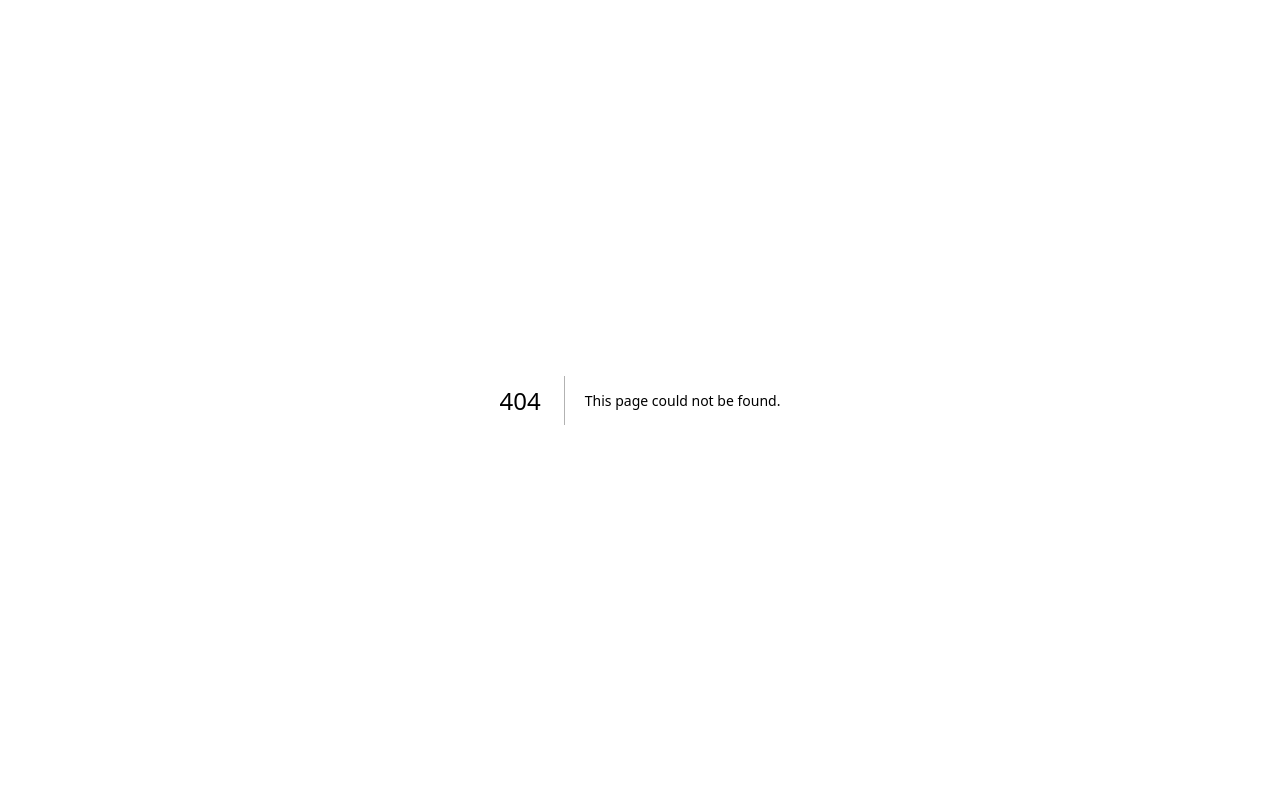
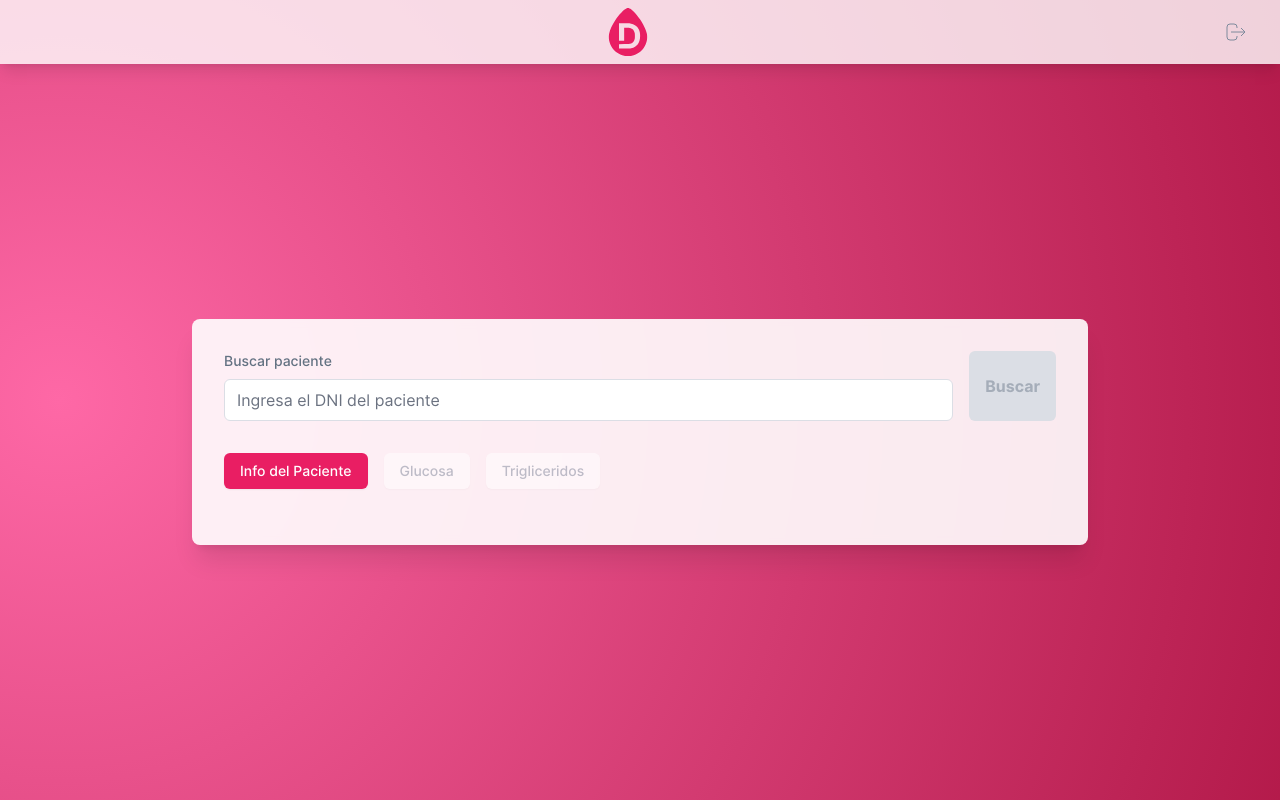
Before and after one commit to patricio0312rev/diabeticontrol, a Next.js app: page /home in a window 1280 px wide. Before the commit this address had no page. Built offline with nearby package versions, Linux system fonts and the light colour scheme.

Commit message:
feat: initial home page

```diff
--- /dev/null
+++ b/src/app/home/page.tsx
@@ -0,0 +1,152 @@
+"use client";
+import { Button } from "@/components/buttons";
+import { Container, TabNavigation } from "@/components/common";
+import { TextInput } from "@/components/inputs";
+import { SelectInput, TabOption } from "@/components/inputs/SelectInput";
+import { AnimatedContainer, Navbar } from "@/components/layout";
+import { GlucoseTab, PatientInfoTab } from "@/components/pages/home";
+import { NUMERIC_REGEX } from "@/utils/constants";
+import React, { useState, useEffect } from "react";
+
+type DataPoint = {
+  date: Date;
+  value: number;
+};
+
+type TabData = {
+  glucose: DataPoint[];
+  triglycerides: DataPoint[];
+  patient: DataPoint[];
+};
+
+type Patient = {
+  id: string;
+  firstName: string;
+  lastName: string;
+  registrationDate: Date;
+  age: number;
+};
+
+export default function HomePage() {
+  const [activeTab, setActiveTab] = useState<string>("patient");
+  const [inputValue, setInputValue] = useState<string>("");
+  const [data, setData] = useState<TabData>({
+    glucose: [],
+    triglycerides: [],
+    patient: [],
+  });
+  const [todayEntered, setTodayEntered] = useState<boolean>(false);
+  const [patientId, setPatientId] = useState<string>("");
+  const [patient, setPatient] = useState<Patient | null>(null);
+
+  useEffect(() => {
+    const today = new Date().toISOString().split("T")[0];
+    setTodayEntered(
+      data[activeTab as "glucose" | "triglycerides"].some(
+        (point) => point.date.toISOString().split("T")[0] === today
+      )
+    );
+  }, [data, activeTab]);
+
+  const handleSubmit = (e: React.FormEvent) => {
+    e.preventDefault();
+    const value = parseFloat(inputValue);
+    if (isNaN(value)) return;
+
+    const today = new Date();
+    const newData = [
+      ...data[activeTab as "glucose" | "triglycerides"],
+      { date: today, value },
+    ];
+    setData((prevData) => ({ ...prevData, [activeTab]: newData }));
+    setInputValue("");
+    setTodayEntered(true);
+  };
+
+  const handleEdit = () => {
+    setTodayEntered(false);
+  };
+
+  const handlePatientSearch = (e: React.FormEvent) => {
+    e.preventDefault();
+    // Mock patient data
+    const mockPatient: Patient = {
+      id: patientId,
+      firstName: "John",
+      lastName: "Doe",
+      registrationDate: new Date("2023-01-01"),
+      age: 35,
+    };
+    setPatient(mockPatient);
+    setActiveTab("patient");
+  };
+
+  const handlePatientIdChange = (e: React.ChangeEvent<HTMLInputElement>) => {
+    NUMERIC_REGEX.test(e.target.value) && setPatientId(e.target.value);
+  };
+
+  const options: TabOption[] = [
+    { value: "patient", label: "Info del Paciente" },
+    { value: "glucose", label: "Glucosa", disabled: !patient },
+    { value: "triglycerides", label: "Trigliceridos", disabled: !patient },
+  ];
+
+  return (
+    <AnimatedContainer className="flex-col">
+      <Navbar />
+
+      <div className="flex-grow flex flex-col items-center justify-center">
+        <Container className="max-w-4xl my-8">
+          <div className="mb-8">
+            <form
+              onSubmit={handlePatientSearch}
+              className="flex sm:gap-4 sm:flex-row flex-col gap-2 w-full"
+            >
+              <TextInput
+                type="text"
+                value={patientId}
+                onChange={handlePatientIdChange}
+                placeholder="Ingresa el DNI del paciente"
+                label="Buscar paciente"
+                className="flex-grow "
+                wrapperClassName="w-full"
+              />
+
+              <Button
+                text="Buscar"
+                type="submit"
+                className="w-auto"
+                disabled={patientId.length < 7}
+              />
+            </form>
+          </div>
+
+          <div className="mb-6">
+            <div className="sm:hidden">
+              <SelectInput
+                id="tabs"
+                options={options}
+                activeTab={activeTab}
+                onChange={(e) => setActiveTab(e)}
+              />
+            </div>
+
+            <div className="hidden sm:block">
+              <TabNavigation
+                options={options}
+                activeTab={activeTab}
+                setActiveTab={setActiveTab}
+              />
+            </div>
+          </div>
+
+          {activeTab === "patient" && patient && <PatientInfoTab />}
+
+          {activeTab === "glucose" && patient && (
+            <GlucoseTab handleSubmit={handleSubmit} todayEntered={false} />
+          )}
+        </Container>
+      </div>
+    </AnimatedContainer>
+  );
+}
```
